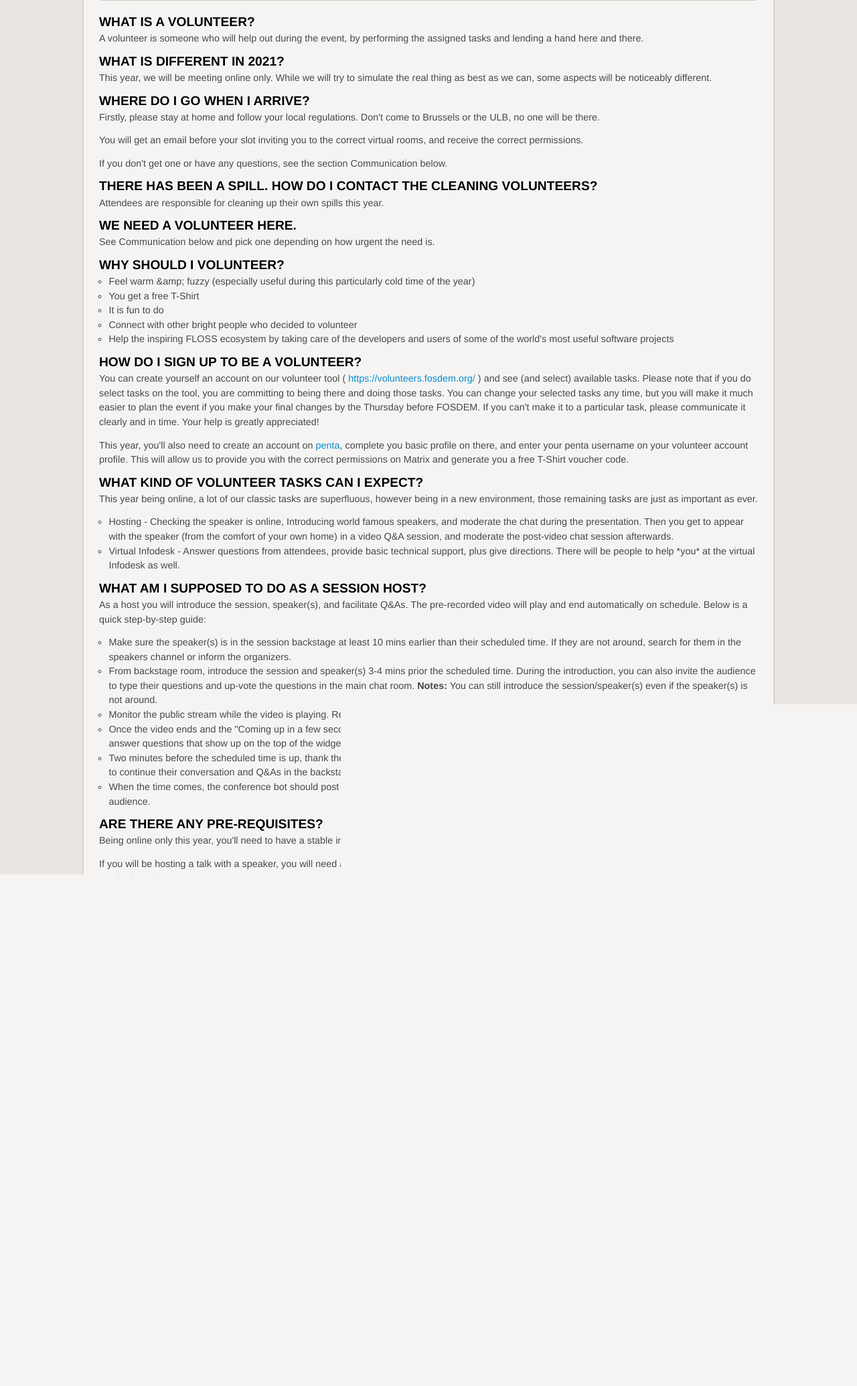
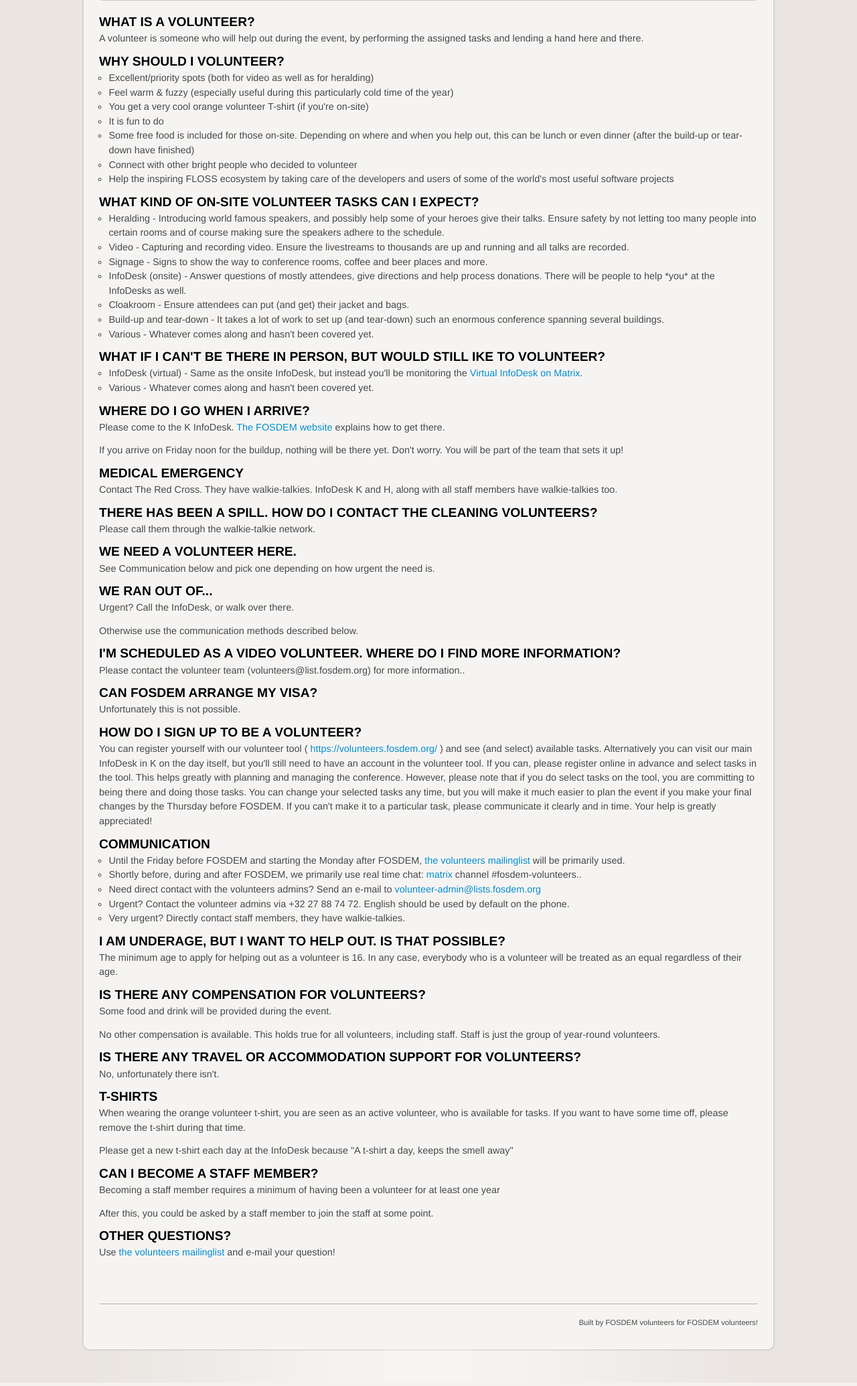
Before and after one commit to FOSDEM/volunteers, a Django app: page /faq/ in a window 1280 px wide. Shown: the part 219-2289 px from the top of the page at 67% size. Run offline with Django 3.2, Linux system fonts and the light colour scheme; parts of the project's set-up code (start-up, migrations or seed data) failed here and were passed over.

Commit message:
updated the FAQ for 2023

```diff
--- a/volunteers/templates/static/faq.html
+++ b/volunteers/templates/static/faq.html
@@ -9,64 +9,71 @@
     <h3>What is a volunteer?</h3>
     <p>A volunteer is someone who will help out during the event, by performing the assigned tasks and lending a hand here and there.</p>
 
-<h3>What is different in 2021?</h3>
-<p>This year, we will be meeting online only. While we will try to simulate the real thing as best as we can, some aspects will be noticeably different.</p>
+    <h3>Why should I volunteer?</h3>
+
+        <ul class="faq">
+            <li>Excellent/priority spots (both for video as well as for heralding)</li>
+            <li>Feel warm &amp; fuzzy (especially useful during this particularly cold time of the year)</li>
+            <li>You get a very cool orange volunteer T-shirt (if you're on-site)</li>
+            <li>It is fun to do</li>
+            <li>Some free food is included for those on-site. Depending on where and when you help out, this can be lunch or even dinner (after the build-up or tear-down have finished)</li>
+            <li>Connect with other bright people who decided to volunteer</li>
+            <li>Help the inspiring FLOSS ecosystem by taking care of the developers and users of some of the world's most useful software projects</li>
+        </ul>
+
+    <h3>What kind of on-site volunteer tasks can I expect?</h3>
+
+        <ul class="faq">
+            <li>Heralding - Introducing world famous speakers, and possibly help some of your heroes give their talks. Ensure safety by not letting too many people into certain rooms and of course making sure the speakers adhere to the schedule.</li>
+            <li>Video - Capturing and recording video. Ensure the livestreams to thousands are up and running and all talks are recorded.</li>
+            <li>Signage - Signs to show the way to conference rooms, coffee and beer places and more.</li>
+            <li>InfoDesk (onsite) - Answer questions of mostly attendees, give directions and help process donations. There will be people to help *you* at the InfoDesks as well.</li>
+            <li>Cloakroom - Ensure attendees can put (and get) their jacket and bags.</li>
+            <li>Build-up and tear-down - It takes a lot of work to set up (and tear-down) such an enormous conference spanning several buildings.</li>
+            <li>Various - Whatever comes along and hasn't been covered yet.</li>
+        </ul>
+
+    <h3>What if I can't be there in person, but would still ike to volunteer?</h3>
+
+        <ul class="faq">
+            <li>InfoDesk (virtual) - Same as the onsite InfoDesk, but instead you'll be monitoring the <a href='https://chat.fosdem.org/#/room/#fosdem-volunteers:matrix.org'>Virtual InfoDesk on Matrix</a>.</li>
+            <li>Various - Whatever comes along and hasn't been covered yet.</li>
+        </ul>
 
     <h3>Where do I go when I arrive?</h3>
-<p>Firstly, please stay at home and follow your local regulations. Don't come to Brussels or the ULB, no one will be there.</p>
-<p>You will get an email before your slot inviting you to the correct virtual rooms, and receive the correct permissions.</p>
-<p>If you don't get one or have any questions, see the section Communication below.</p>
+    <p>Please come to the K InfoDesk. <a href="https://fosdem.org/practical/transportation/">The FOSDEM website</a> explains how to get there.</p>
+    <p>If you arrive on Friday noon for the buildup, nothing will be there yet. Don't worry. You will be part of the team that sets it up!</p>
+
+    <h3>Medical emergency</h3>
+    <p>Contact The Red Cross. They have walkie-talkies. InfoDesk K and H, along with all staff members have walkie-talkies too.</p>
 
     <h3>There has been a spill. How do I contact the cleaning volunteers?</h3>
-<p>Attendees are responsible for cleaning up their own spills this year.</p>
+    <p>Please call them through the walkie-talkie network.</p>
 
     <h3>We need a volunteer here.</h3>
     <p>See Communication below and pick one depending on how urgent the need is.</p>
 
-<h3>Why should I volunteer?</h3>
-    <ul class="faq">
-        <li>Feel warm &amp;amp; fuzzy (especially useful during this particularly cold time of the year)</li>
-        <li>You get a free T-Shirt</li>
-        <li>It is fun to do</li>
-        <li>Connect with other bright people who decided to volunteer</li>
-        <li>Help the inspiring FLOSS ecosystem by taking care of the developers and users of some of the world's most useful software projects</li>
-    </ul>
+    <h3>We ran out of...</h3>
+    <p>Urgent? Call the InfoDesk, or walk over there.</p>
+    <p>Otherwise use the communication methods described below.</p>
+
+    <h3>I'm scheduled as a video volunteer. Where do I find more information?</h3>
+    <p>Please contact the volunteer team (volunteers@list.fosdem.org) for more information..</p>
+
+    <h3>Can FOSDEM arrange my visa?</h3>
+    <p>Unfortunately this is not possible.</p>
 
     <h3>How do I sign up to be a volunteer?</h3>
-<p>You can create yourself an account on our volunteer tool ( <a href="https://volunteers.fosdem.org/">https://volunteers.fosdem.org/</a> ) and see (and select) available tasks. Please note that if you do select tasks on the tool, you are committing to being there and doing those tasks. You can change your selected tasks any time, but you will make it much easier to plan the event if you make your final changes by the Thursday before FOSDEM. If you can't make it to a particular task, please communicate it clearly and in time. Your help is greatly appreciated!</p>
-<p>This year, you'll also need to create an account on <a href="http://fosdem.org/submit">penta</a>, complete you basic profile on there, and enter your penta username on your volunteer account profile. This will allow us to provide you with the correct permissions on Matrix and generate you a free T-Shirt voucher code.</p>
-
-<h3>What kind of volunteer tasks can I expect?</h3>
-<p>This year being online, a lot of our classic tasks are superfluous, however being in a new environment, those remaining tasks are just as important as ever.</p>
-
-    <ul class="faq">
-        <li>Hosting - Checking the speaker is online, Introducing world famous speakers, and moderate the chat during the presentation. Then you get to appear with the speaker (from the comfort of your own home) in a video Q&amp;A session, and moderate the post-video chat session afterwards.</li>
-        <li>Virtual Infodesk - Answer questions from attendees, provide basic technical support, plus give directions. There will be people to help *you* at the virtual Infodesk as well.</li>
-    </ul>
-
-<h3>What am I supposed to do as a session host?</h3>
-<p>As a host you will introduce the session, speaker(s), and facilitate Q&As. The pre-recorded video will play and end automatically on schedule. Below is a quick step-by-step guide:</p>
-<ul class="faq">
-        <li>Make sure the speaker(s) is in the session backstage at least 10 mins earlier than their scheduled time. If they are not around, search for them in the speakers channel or inform the organizers.</li>
-        <li>From backstage room, introduce the session and speaker(s) 3-4 mins prior the scheduled time. During the introduction, you can also invite the audience to type their questions and up-vote the questions in the main chat room. <strong>Notes:</strong> You can still introduce the session/speaker(s) even if the speaker(s) is not around.</li>
-        <li>Monitor the public stream while the video is playing. Report to the video team if there is any issue with the stream.</li>
-        <li>Once the video ends and the "Coming up in a few seconds: Q&A" slide appears (you are live from the moment this slide appears), invite speakers to answer questions that show up on the top of the widget in the backstage room.</li>
-        <li>Two minutes before the scheduled time is up, thank the speaker(s) and inform them and audience that the stream will be cut-off, but they are welcome to continue their conversation and Q&As in the backstage channel which will become a hallway room once the session ends.</li>
-        <li>When the time comes, the conference bot should post a link to the hallway room, but if not, you can share the link to the backstage channel with the audience.</li>
-    </ul>
-
-<h3>Are there any pre-requisites?</h3>
-<p>Being online only this year, you'll need to have a stable internet connection. You will also need to be confident in reading and typing in English.</p>
-<p>If you will be hosting a talk with a speaker, you will need a microphone and headphones, be confident in speaking in English, and it would also be nice if you had a webcam.</p>
+    <p>You can register yourself with our volunteer tool ( <a href="https://volunteers.fosdem.org/">https://volunteers.fosdem.org/</a> ) and see (and select) available tasks. Alternatively you can visit our main InfoDesk in K on the day itself, but you'll still need to have an account in the volunteer tool. If you can, please register online in advance and select tasks in the tool. This helps greatly with planning and managing the conference. However, please note that if you do select tasks on the tool, you are committing to being there and doing those tasks. You can change your selected tasks any time, but you will make it much easier to plan the event if you make your final changes by the Thursday before FOSDEM. If you can't make it to a particular task, please communicate it clearly and in time. Your help is greatly appreciated!</p>
 
     <h3>Communication</h3>
 
         <ul class="faq">
-        <li>Until the Friday before FOSDEM and starting the Monday after FOSDEM, <a href="https://lists.fosdem.org/listinfo/volunteers">the volunteers mailing list</a> will be primarily used.</li>
-	<li>Shortly before, during and after FOSDEM, we primarily use real time chat: <a href='https://chat.fosdem.org/#/room/#fosdem-volunteers:matrix.org'>matrix</a> or <a href="https://webchat.freenode.net?channels=fosdem-volunteers">irc</a>, channel #fosdem-volunteers..</li>
+            <li>Until the Friday before FOSDEM and starting the Monday after FOSDEM, <a href="https://lists.fosdem.org/listinfo/volunteers">the volunteers mailinglist</a> will be primarily used.</li>
+            <li>Shortly before, during and after FOSDEM, we primarily use real time chat: <a href='https://chat.fosdem.org/#/room/#fosdem-volunteers:matrix.org'>matrix</a> channel #fosdem-volunteers..</li>
             <li>Need direct contact with the volunteers admins? Send an e-mail to <a href="mailto:volunteer-admin@lists.fosdem.org">volunteer-admin@lists.fosdem.org</a></li>
-        <li>Urgent? Contact the volunteer admin(s) via +32 27 88 74 72. English should be used by default on the phone.</li>
-        <li>Very urgent? Directly contact a FOSDEM staff member.</li>
+            <li>Urgent? Contact the volunteer admins via +32 27 88 74 72. English should be used by default on the phone.</li>
+            <li>Very urgent? Directly contact staff members, they have walkie-talkies.</li>
         </ul>
 
 
@@ -74,19 +81,22 @@
     <p>The minimum age to apply for helping out as a volunteer is 16. In any case, everybody who is a volunteer will be treated as an equal regardless of their age.</p>
 
     <h3>Is there any compensation for volunteers?</h3>
-<p>Since we are virtual this year, all we can provide you with is a fancy free T-Shirt.</p>
+    <p>Some food and drink will be provided during the event.</p>
     <p>No other compensation is available. This holds true for all volunteers, including staff. Staff is just the group of year-round volunteers.</p>
 
-<h3>T-Shirts</h3>
-<p>This year we will try to provide all volunteers with a free T-Shirt. Where possible, we will try to do this before the event, so you can wear it with pride.</p>
-<p>You'll receive a voucher code by email, which you can redeem via our special store.</p>
+    <h3>Is there any travel or accommodation support for volunteers?</h3>
+    <p>No, unfortunately there isn't.</p>
+
+    <h3>T-shirts</h3>
+    <p>When wearing the orange volunteer t-shirt, you are seen as an active volunteer, who is available for tasks. If you want to have some time off, please remove the t-shirt during that time.</p>
+    <p>Please get a new t-shirt each day at the InfoDesk because "A t-shirt a day, keeps the smell away"</p>
 
     <h3>Can I become a staff member?</h3>
     <p>Becoming a staff member requires a minimum of having been a volunteer for at least one year</p>
     <p>After this, you could be asked by a staff member to join the staff at some point.</p>
 
     <h3>Other questions?</h3>
-<p>Use <a href="https://lists.fosdem.org/listinfo/volunteers">the volunteers mailing list</a> and e-mail your question!</p>
+    <p>Use <a href="https://lists.fosdem.org/listinfo/volunteers">the volunteers mailinglist</a> and e-mail your question!</p>
 
     </div>
 
```
Lines whose indentation alone changed are shown as unchanged.
